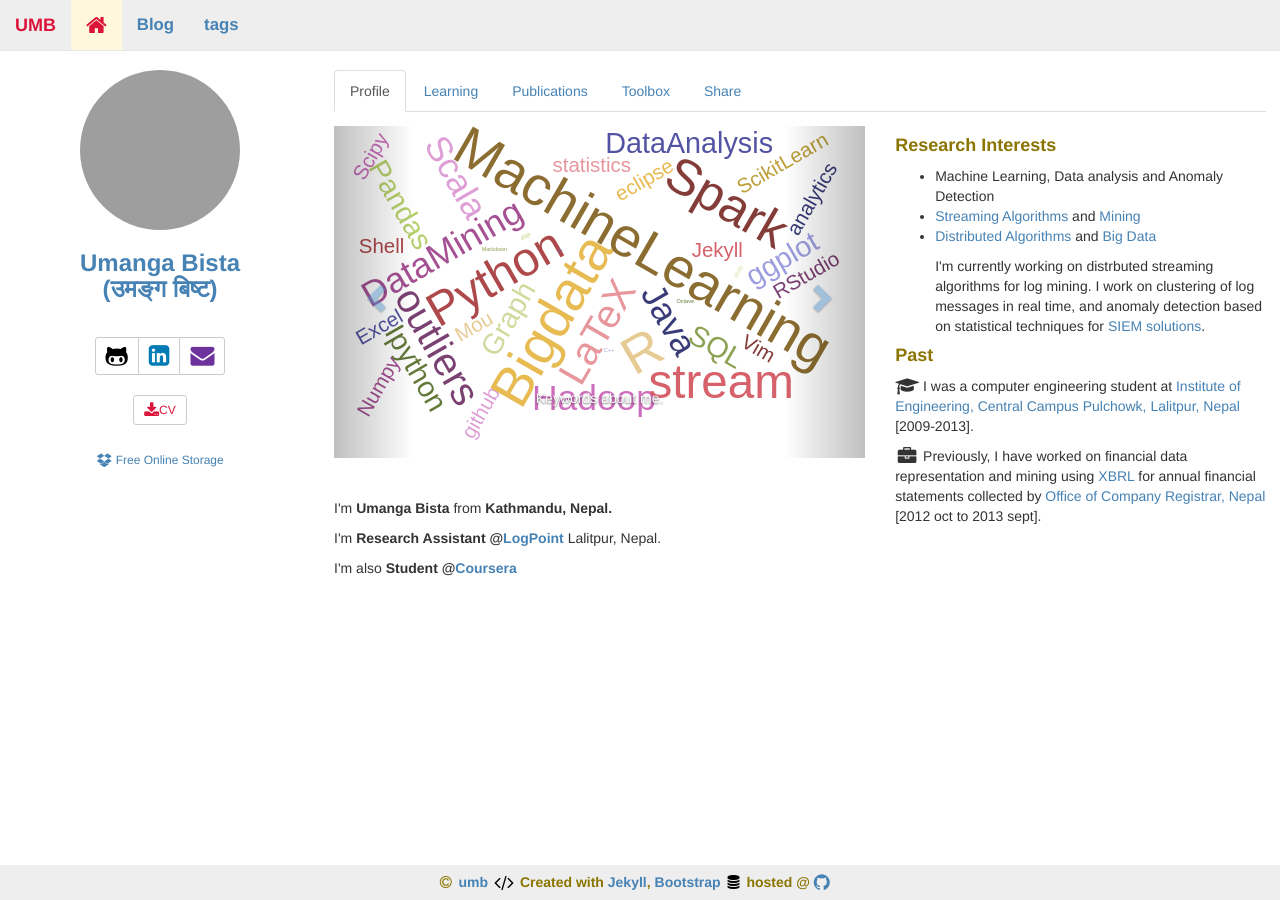
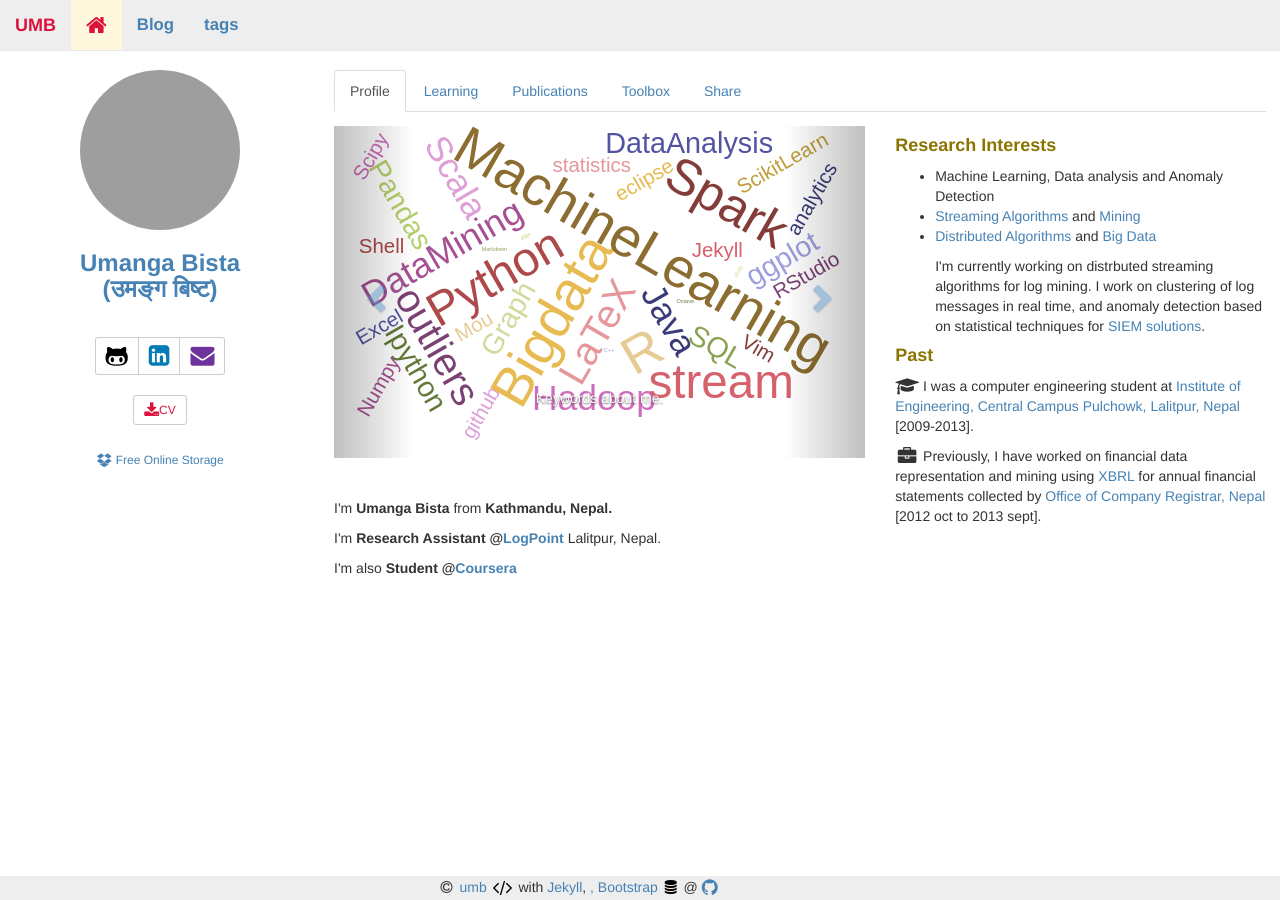
Before and after one commit to bistaumanga/bistaumanga.github.com, a Jekyll site: the page built from index.md, in a window 1280 px wide. Built offline with Jekyll 4.4.1, drawn with Linux system fonts in a browser that asks for light colours; nearby versions of some CDN libraries; formulas are drawn with MathJax 3; comment, search, counter and statistics services are not loaded; grey boxes are pictures that could not be loaded.

Commit message:
footer fixed to 1 line in sx

```diff
--- a/_includes/footer.html
+++ b/_includes/footer.html
@@ -1,15 +1,14 @@
 <div id="footer">
   <div class="row">
     <div class="col-sm-offset-4 col-xs-offset-1 col-sm-8 col-xs-17">
-      <h5>
         <i class="fa fa-copyright fa-fw"></i>
         <a href = "/">umb</a>
         <i class="fa fa-code fa-lg fa-fw" style="color:#000;"></i>
-        Created with <a href = "http://jekyllrb.com/" target="_blank">Jekyll</a>,
-        <a href = "http://getbootstrap.com/" target="_blank">Bootstrap </a>
+        with <a href = "http://jekyllrb.com/" target="_blank">Jekyll</a>,
+        <a href = "http://getbootstrap.com/" target="_blank">, Bootstrap</a>
         <i class="fa fa-database fa-fw" style="color:#000;"></i>
-        hosted @ <a href = "https://pages.github.com/" target="_blank">
-        <i class="fa fa-github fa-lg"></i> </a> </h5>
+        @ <a href = "https://pages.github.com/" target="_blank">
+        <i class="fa fa-github fa-lg"></i> </a>
     </div>
   </div>
 </div>
--- a/css/styles.css
+++ b/css/styles.css
@@ -146,6 +146,7 @@ h1 a:hover,h2 a:hover,h3 a:hover,h4 a:hover,h5 a:hover,h6 a:hover {
 #footer {
   position: fixed;
   bottom: 0;
+  padding: .1em .2em .2em .2em;
   width: 100%;
   /* Set the fixed height of the footer here */
   background-color: #eee;
```
